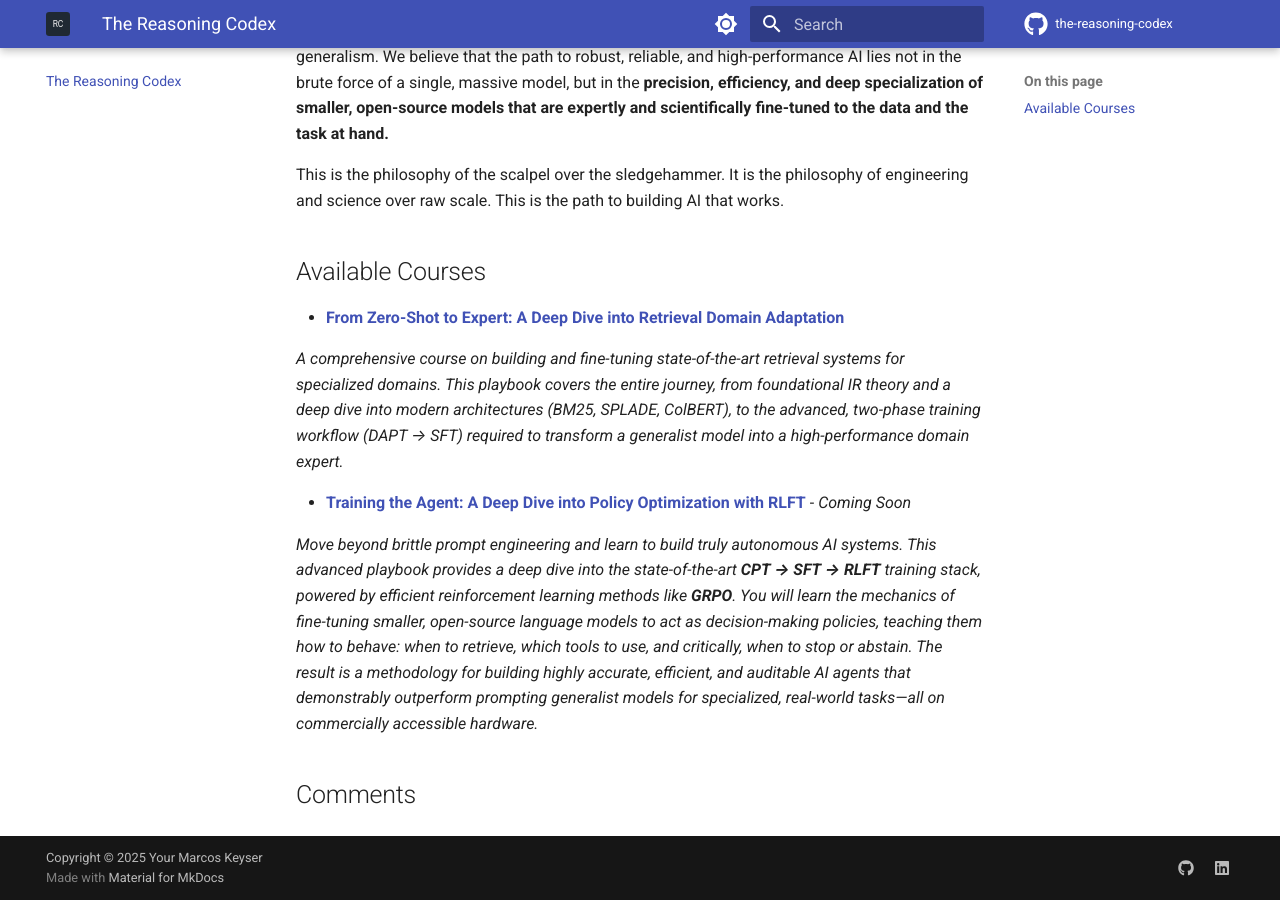
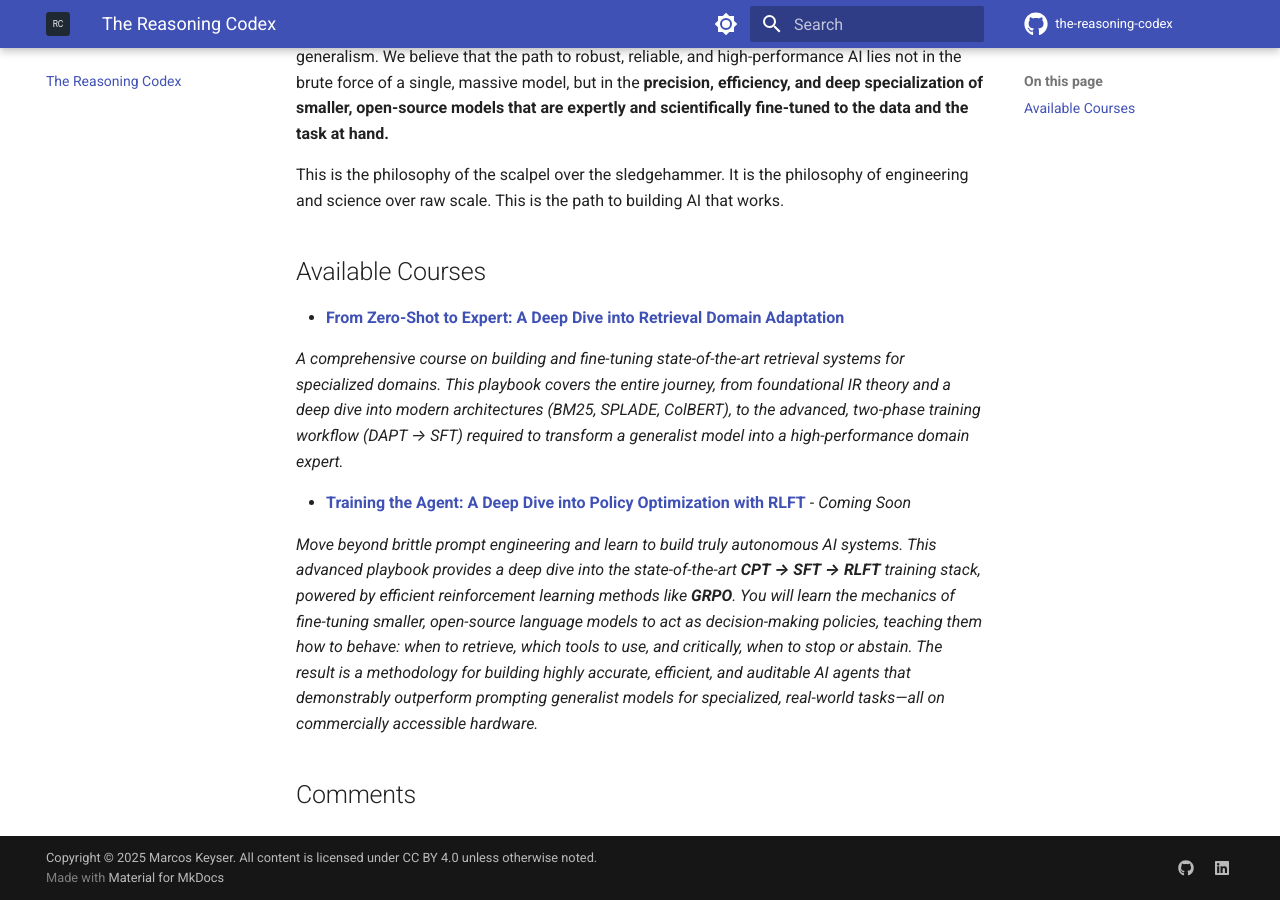
Before and after one commit to markeyser/colorless-green, an MkDocs documentation site: the page built from docs/index.md, in a window 1280 px wide and 900 px high, scrolled down 817 px. Built offline with MkDocs 1.6.1 and Material for MkDocs 9.7.7, drawn with Linux system fonts in a browser that asks for light colours; comment, search, counter and statistics services are not loaded.

```diff
--- a/mkdocs.yml
+++ b/mkdocs.yml
@@ -49,7 +49,7 @@ theme:
     code: Roboto Mono
 
 # --- Copyright and Social Links ---
-copyright: "Copyright &copy; 2025 Your Marcos Keyser"
+copyright: "Copyright &copy; 2025 Marcos Keyser. All content is licensed under <a href='http://creativecommons.org/licenses/by/4.0/' target='_blank' rel='noopener'>CC BY 4.0</a> unless otherwise noted."
 
 extra:
   comments: true  # <-- The comment switch
```
